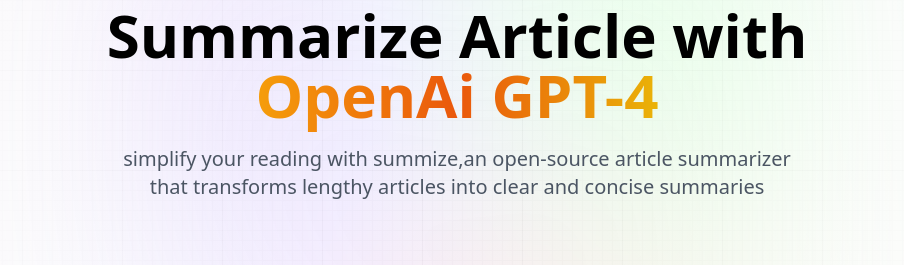
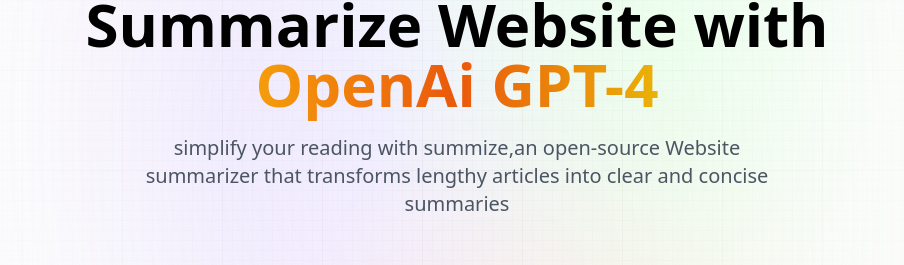
Before and after one commit to kingjosmel/articlesummarizer, a React (Vite) app: page / in a window 1280 px wide. Shown: the part 235-500 px from the top of the page, without its empty margins (183-1087 px from the left). Built offline with nearby package versions, Linux system fonts and the light colour scheme; no server answers; a web font is replaced by a local one.

Commit message:
updated the text

```diff
--- a/index.html
+++ b/index.html
@@ -14,7 +14,7 @@
 href="https://fonts.googleapis.com/css2?family=Inter:wght@100;200;300;400;500;600;700;800;900&display=swap"
 rel="stylesheet"
 />
-    <title>Vite + React</title>
+    <title>Summize</title>
   </head>
   <body>
     <div id="root"></div>
--- a/src/components/Hero.jsx
+++ b/src/components/Hero.jsx
@@ -16,11 +16,11 @@
             </nav>
 
             <h1 className='head_text'>
-                Summarize Article with <br className='max-md:hidden'/>
+                Summarize Website with <br className='max-md:hidden'/>
                 <span className='orange_gradient'>OpenAi GPT-4</span>
             </h1>
             <h2 className='desc'>
-                simplify your reading with summize,an open-source article summarizer that transforms lengthy articles into clear and concise summaries
+                simplify your reading with summize,an open-source Website summarizer that transforms lengthy articles into clear and concise summaries
             </h2>
         </header>
     )
```
